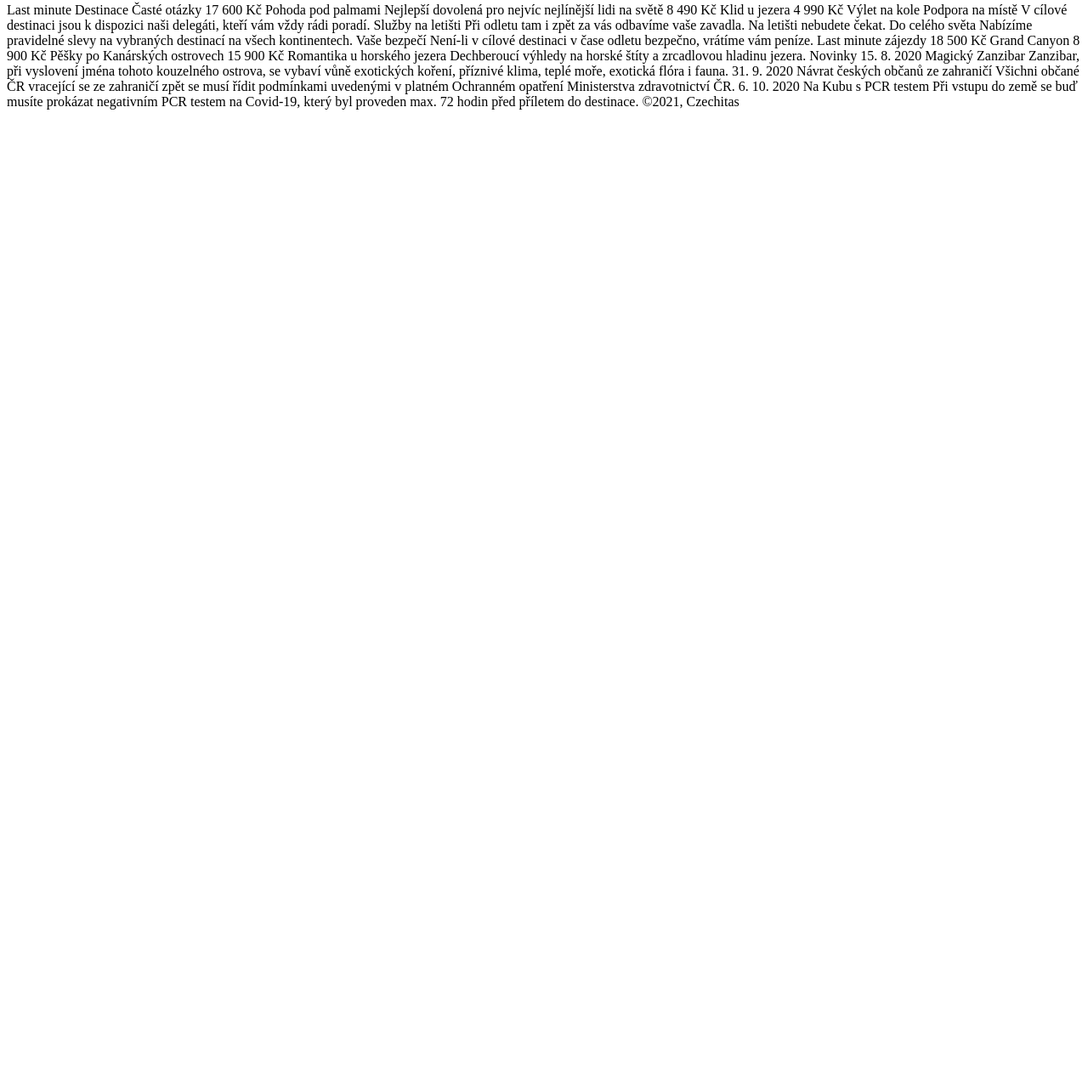
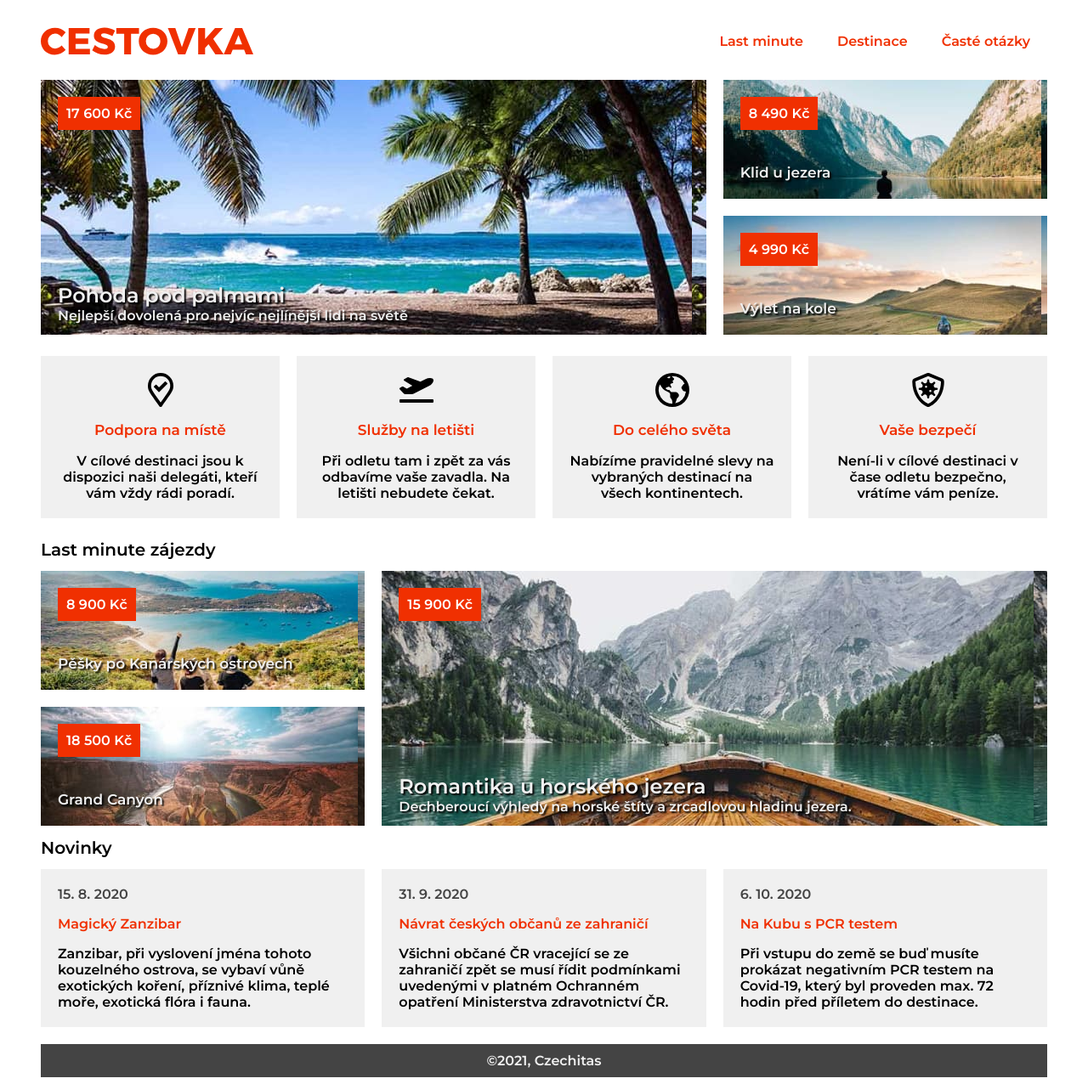
Before and after one commit to HTML-a-CSS-2-Podzim-2021-Online/cestovka-p-kost, a plain HTML site: page index.html in a window 1280 px wide. Shown: the part 5-1281 px from the top of the page at 85% size. Before the commit the page ends 800 px from the top, so only its background shows below. Drawn offline with Linux system fonts and the light colour scheme.

Commit message:
hotovy ukol

```diff
--- /dev/null
+++ b/footer.css
@@ -0,0 +1,7 @@
+footer {
+    background-color: #444444;
+    color: #F0F0F0;
+    padding: 10px;
+    text-align: center;
+    margin-top: 20px;
+}
--- /dev/null
+++ b/hlavicka.css
@@ -0,0 +1,26 @@
+.hlavicka {
+    display: flex;
+    justify-content: space-between;
+}
+
+.hlavicka_logo {
+    display:flex;
+}
+
+
+.hlavicka_navigace {
+    display: flex;
+}
+
+.hlavicka_navigace-polozka {
+    background-color: #ffffff;
+    color: var(--hlavni-barva);
+    list-style-type: none;
+    padding: 20px;
+    font-weight: 900;
+}
+
+.hlavicka_navigace-polozka:hover {
+    background-color: var(--hlavni-barva);
+    color: #ffffff;
+}
--- a/index.html
+++ b/index.html
@@ -4,66 +4,134 @@
 <head>
 	<meta charset="UTF-8">
 	<meta name="viewport" content="width=device-width, initial-scale=1.0">
+	<link rel="stylesheet" href="style.css">
+	<link rel="preconnect" href="https://fonts.googleapis.com">
+	<link rel="preconnect" href="https://fonts.googleapis.com">
+	<link rel="preconnect" href="https://fonts.gstatic.com" crossorigin>
+	<link href="https://fonts.googleapis.com/css2?family=Montserrat:wght@600&display=swap" rel="stylesheet">
+
 	<title>Cestovka</title>
 </head>
 
 <body>
-	Last minute
-	Destinace
-	Časté otázky
 
-	17 600 Kč
-	Pohoda pod palmami
-	Nejlepší dovolená pro nejvíc nejlínější lidi na světě
+	<!-- HLAVICKA -->
+	<header class="hlavicka">
+		<img class="hlavicka_logo" src="./podklady/logo.svg" alt="obrazek loga" width="250">
+		<ul class="hlavicka_navigace">
+			<li class="hlavicka_navigace-polozka">Last minute</li>
+			<li class="hlavicka_navigace-polozka">Destinace</li>
+			<li class="hlavicka_navigace-polozka">Časté otázky</li>
+		</ul>
+	</header>
 
-	8 490 Kč
-	Klid u jezera
+	<main>
 
-	4 990 Kč
-	Výlet na kole
+		<!-- ZAJEZDY -->
+		<section class="zajezdy zajezdy_vrchni">
 
-	Podpora na místě
-	V cílové destinaci jsou k dispozici naši delegáti, kteří vám vždy rádi poradí.
+			<div class="zajezdy_hlavni zajezdy_hlavni-pohoda">
+				<p class="cena">17 600 Kč</p>
+				<h2 class="zajezdy_hlavni-nadpis">Pohoda pod palmami</h2>
+				<p class="zajezdy_hlavni-popis"> Nejlepší dovolená pro nejvíc nejlínější lidi na světě</p>
+			</div>
 
-	Služby na letišti
-	Při odletu tam i zpět za vás odbavíme vaše zavadla. Na letišti nebudete čekat.
+			<div class="zajezdy_vedlejsi">
+				<div class="zajezdy_vedlejsi_jednotlive zajezdy_vedlejsi-klid">
+					<p class="cena">8 490 Kč</p>
+					<h2 class="zajezdy_vedlejsi-nadpis">Klid u jezera</h2>
+				</div>
+				<div class="zajezdy_vedlejsi_jednotlive zajezdy_vedlejsi-kolo">
+					<p class="cena">4 990 Kč</p>
+					<h2 class="zajezdy_vedlejsi-nadpis">Výlet na kole</h2>
+				</div>
+			</div>
 
-	Do celého světa
-	Nabízíme pravidelné slevy na vybraných destinací na všech kontinentech.
+		</section>
 
-	Vaše bezpečí
-	Není-li v cílové destinaci v čase odletu bezpečno, vrátíme vám peníze.
+		<!-- SLUŽBY -->
 
-	Last minute zájezdy
+		<section class="sluzby">
 
-	18 500 Kč
-	Grand Canyon
+			<div class="sluzby_druh">
+				<img class="sluzby-logo" src="./podklady/map.svg" alt="ikona mapy" width="40" height="40">
+				<h3 class="sluzby-nadpis">Podpora na místě</h3>
+				<p class="sluzby-popis">V cílové destinaci jsou k dispozici naši delegáti, kteří vám vždy rádi poradí.</p>
+			</div>
+			<div class="sluzby_druh">
+				<img class="sluzby-logo" src="./podklady/plane.svg" alt="ikona letadla" width="40" height="40">
+				<h3 class="sluzby-nadpis">Služby na letišti</h3>
+				<p class="sluzby-popis">Při odletu tam i zpět za vás odbavíme vaše zavadla. Na letišti nebudete čekat.</p>
+			</div>
+			<div class="sluzby_druh">
+				<img class="sluzby-logo" src="./podklady/globe.svg" alt="ikona země" width="40" height="40">
+				<h3 class="sluzby-nadpis">Do celého světa</h3>
+				<p class="sluzby-popis">Nabízíme pravidelné slevy na vybraných destinací na všech kontinentech.</p>
+			</div>
+			<div class="sluzby_druh">
+				<img class="sluzby-logo" src="./podklady/shield.svg" alt="ikona štít" width="40" height="40">
+				<h3 class="sluzby-nadpis">Vaše bezpečí</h3>
+				<p class="sluzby-popis">Není-li v cílové destinaci v čase odletu bezpečno, vrátíme vám peníze.
+				</p>
+			</div>
 
-	8 900 Kč
-	Pěšky po Kanárských ostrovech
+		</section>
 
-	15 900 Kč
-	Romantika u horského jezera
-	Dechberoucí výhledy na horské štíty a zrcadlovou hladinu jezera.
+		<!-- ZAJEZDY -->
 
-	Novinky
+		<h1>Last minute zájezdy</h1>
 
-	15. 8. 2020
-	Magický Zanzibar
-	Zanzibar, při vyslovení jména tohoto kouzelného ostrova, se vybaví vůně exotických koření, příznivé klima, teplé moře,
-	exotická flóra i fauna.
+		<section class="zajezdy zajezdy_last_minute">
 
-	31. 9. 2020
-	Návrat českých občanů ze zahraničí
-	Všichni občané ČR vracející se ze zahraničí zpět se musí řídit podmínkami uvedenými v platném Ochranném opatření
-	Ministerstva zdravotnictví ČR.
+			<div class="zajezdy_vedlejsi">
+				<div class="zajezdy_vedlejsi_jednotlive zajezdy_vedlejsi-kanary">
+					<p class="cena">8 900 Kč</p>
+					<h2 class="zajezdy_vedlejsi-nadpis">Pěšky po Kanárských ostrovech</h2>
+				</div>
+				<div class="zajezdy_vedlejsi_jednotlive zajezdy_vedlejsi-grand">
+					<p class="cena">18 500 Kč</p>
+					<h2 class="zajezdy_vedlejsi-nadpis">Grand Canyon</h2>
+				</div>
+			</div>
+			<div class="zajezdy_hlavni zajezdy_hlavni-romantika">
+				<p class="cena">15 900 Kč</p>
+				<h2 class="zajezdy_hlavni-nadpis">Romantika u horského jezera</h2>
+				<p class="zajezdy_hlavni-popis"> Dechberoucí výhledy na horské štíty a zrcadlovou hladinu jezera.</p>
+			</div>
 
-	6. 10. 2020
-	Na Kubu s PCR testem
-	Při vstupu do země se buď musíte prokázat negativním PCR testem na Covid-19, který byl proveden max. 72 hodin před
-	příletem do destinace.
+		</section>
 
-	©2021, Czechitas
+		<!-- NOVINKY -->
+
+		<h1>Novinky</h1>
+
+		<section class="novinky">
+			<div class="novinky_druh">
+				<p class="novinky-datum">15. 8. 2020</p>
+				<p class="novinky-nadpis">Magický Zanzibar</p>
+				<p class="novinky-popis">Zanzibar, při vyslovení jména tohoto kouzelného ostrova, se vybaví vůně exotických koření, příznivé klima, teplé moře,
+					exotická flóra i fauna.</p>
+			</div>
+			<div class="novinky_druh">
+				<p class="novinky-datum">31. 9. 2020</p>
+				<p class="novinky-nadpis">Návrat českých občanů ze zahraničí</p>
+				<p class="novinky-popis">Všichni občané ČR vracející se ze zahraničí zpět se musí řídit podmínkami uvedenými v platném Ochranném opatření
+					Ministerstva zdravotnictví ČR.</p>
+			</div>
+			<div class="novinky_druh">
+				<p class="novinky-datum">6. 10. 2020</p>
+				<p class="novinky-nadpis">Na Kubu s PCR testem</p>
+				<p class="novinky-popis">Při vstupu do země se buď musíte prokázat negativním PCR testem na Covid-19, který byl proveden max. 72 hodin před
+					příletem do destinace.</p>
+			</div>
+		</section>
+
+	</main>
+
+	<footer>
+		©2021, Czechitas
+	</footer>
+
 </body>
 
 </html>
--- /dev/null
+++ b/novinky.css
@@ -0,0 +1,26 @@
+.novinky {
+    display: grid;
+    grid-template-columns: 1fr 1fr 1fr;
+    gap: 20px;
+}
+
+.novinky_druh {
+    background-color: var(--vedlejsi-barva);
+    padding: 20px;
+}
+
+.novinky-datum {
+    font-weight:bold;
+    color:#444444;
+    margin-top: 0px;
+}
+
+.novinky-nadpis {
+    font-weight: bold;
+    color: var(--hlavni-barva);
+}
+
+.novinky-popis {
+    color: #000000;
+    margin-bottom: 0px;
+}
--- /dev/null
+++ b/sluzby.css
@@ -0,0 +1,33 @@
+/* SLUZBY */
+
+
+.sluzby {
+    display: grid;
+    grid-template-columns: 1fr 1fr 1fr 1fr;
+    gap: 20px;
+    margin: 25px 0px 25px 0px;
+}
+
+.sluzby_druh {
+    background-color: var(--vedlejsi-barva);
+    text-align: center;
+    padding: 20px;
+    display: flex;
+    flex-direction: column;
+    align-items:center;
+}
+
+img.sluzby-logo {
+    margin-left: auto;
+    margin-right: auto;
+}
+
+.sluzby-nadpis {
+    font-weight: 900px;
+    font-size: 17px;
+}
+
+.sluzby-popis {
+    margin:0px;
+    color: #000000;
+}
--- /dev/null
+++ b/style.css
@@ -0,0 +1,40 @@
+@import url(hlavicka.css);
+@import url(zajezdy.css);
+@import url(sluzby.css);
+@import url(novinky.css);
+@import url(footer.css);
+
+html {
+	box-sizing: border-box;
+}
+
+*,
+*::before,
+*::after {
+	box-sizing: inherit;
+}
+
+:root {
+    --hlavni-barva: #F03001;
+    --vedlejsi-barva: #F0F0F0;
+}
+
+body {
+    font-family: 'Montserrat', sans-serif;
+    padding: 0 40px 0 40px;
+}
+
+h1 {
+    color: #000000;
+    font-weight: 900;
+    font-size: 20px;
+}
+
+h2,
+p {
+    color: #F0F0F0;
+}
+
+h3, h4 {
+    color: var(--hlavni-barva);
+}
--- /dev/null
+++ b/zajezdy.css
@@ -0,0 +1,90 @@
+/* ZAJEZDY VELKE */
+
+.zajezdy {
+    display:grid;
+    grid-template-columns: 1fr 1fr 1fr;
+    gap: 20px;
+    align-items: center;
+}
+
+.zajezdy_hlavni {
+    background-repeat: no-repeat;
+    background-size: cover;
+    background-position: center;
+    height: 300px;
+}
+
+.zajezdy_hlavni-pohoda {
+    grid-column: 1 / 3;
+    background: url(./podklady/palmy.jpg);
+
+}
+
+.zajezdy_hlavni-romantika {
+    grid-column: 2 / 4;
+    background: url(./podklady/lodicka.jpg);
+}
+
+/* ZAJEZDY MALE */
+
+.zajezdy_vedlejsi {
+    display: grid;
+    background-repeat: no-repeat;
+    grid-template-rows: 1fr 1fr;
+    gap: 20px;
+}
+
+.zajezdy_vedlejsi_jednotlive {
+    background-repeat: no-repeat;
+    background-size: cover;
+    background-position: center;
+    height: 140px;
+   }
+
+.zajezdy_vedlejsi-klid {
+    background: url(./podklady/jezero.jpg);
+
+}
+.zajezdy_vedlejsi-kolo {
+    background: url(./podklady/nakole.jpg);
+
+}
+
+.zajezdy_vedlejsi-grand {
+    background: url(./podklady/podkova.jpg);
+}
+
+ .zajezdy_vedlejsi-kanary {
+    background: url(./podklady/zatoka.jpg);
+}
+
+/* POPISKY */
+
+.cena {
+    color: #ffffff;
+    background-color: var(--hlavni-barva);
+    width: fit-content;
+    padding: 10px;
+    font-weight: bold;
+    margin: 20px 0px 0px 20px;
+}
+
+.zajezdy_hlavni-nadpis {
+    margin: 180px 0px 0px 20px;
+}
+
+.zajezdy_hlavni-popis {
+    margin: 0px 0px 0px 20px;
+}
+
+.zajezdy_vedlejsi-nadpis {
+    font-size: 17px;
+    margin: 30px 0px 0px 10px;
+    padding: 10px;
+}
+
+.zajezdy_hlavni-nadpis,
+.zajezdy_hlavni-popis,
+.zajezdy_vedlejsi-nadpis {
+    text-shadow: 2px 2px 2px #000000;
+}
```
